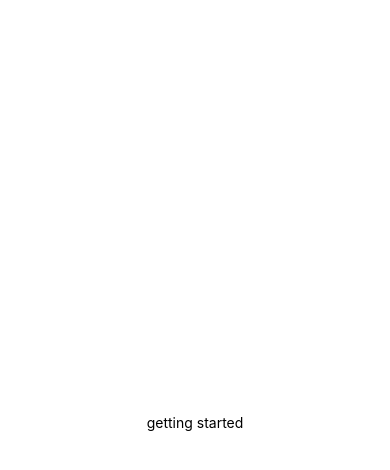
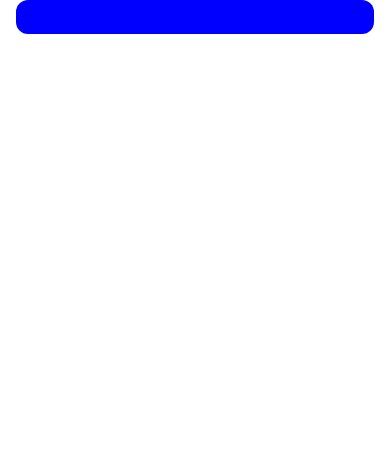
Before and after one commit to Ammarahmed1263/map_router, a React Native app: screen / in a window 390 px wide. Shown: the top 470 px of the page. Built offline with nearby package versions, Linux system fonts and the light colour scheme.

Commit message:
set project structure

```diff
--- a/App.js
+++ b/App.js
@@ -1,11 +1,15 @@
 import React from 'react';
-import {StyleSheet, Text, View} from 'react-native';
+import {StatusBar, StyleSheet, View} from 'react-native';
+import InputContainer from './src/components/InputContainer';
 
 function App() {
   return (
-    <View style={styles.container}>
-      <Text>getting started</Text>
-    </View>
+    <>
+      <StatusBar backgroundColor="transparent" />
+      <View style={styles.container}>
+        <InputContainer />
+      </View>
+    </>
   );
 }
 
@@ -14,7 +18,7 @@ export default App;
 const styles = StyleSheet.create({
   container: {
     flex: 1,
-    alignItems: 'center',
-    justifyContent: 'center'
+    // alignItems: 'center',
+    // justifyContent: 'center'
   }
 })
--- /dev/null
+++ b/src/components/IconTextInput.js
@@ -0,0 +1,7 @@
+import { TextInput } from 'react-native';
+
+function IconTextInput({ placeholder }) {
+  return <TextInput placeholder={placeholder} />;
+}
+
+export default IconTextInput;
--- /dev/null
+++ b/src/components/InputContainer.js
@@ -0,0 +1,22 @@
+import {View, StyleSheet, StatusBar} from 'react-native';
+import IconTextInput from './IconTextInput';
+
+function InputContainer({style}) {
+  return <View style={[styles.container, style]}>
+    <IconTextInput />
+    <IconTextInput />
+  </View>
+}
+
+export default InputContainer;
+
+const styles = StyleSheet.create({
+  container: {
+    position: 'absolute',
+    alignSelf: 'center',
+    top: StatusBar.currentHeight + 5,
+    backgroundColor: 'blue',
+    width: '92%',
+    borderRadius: 12
+  }
+})
```
